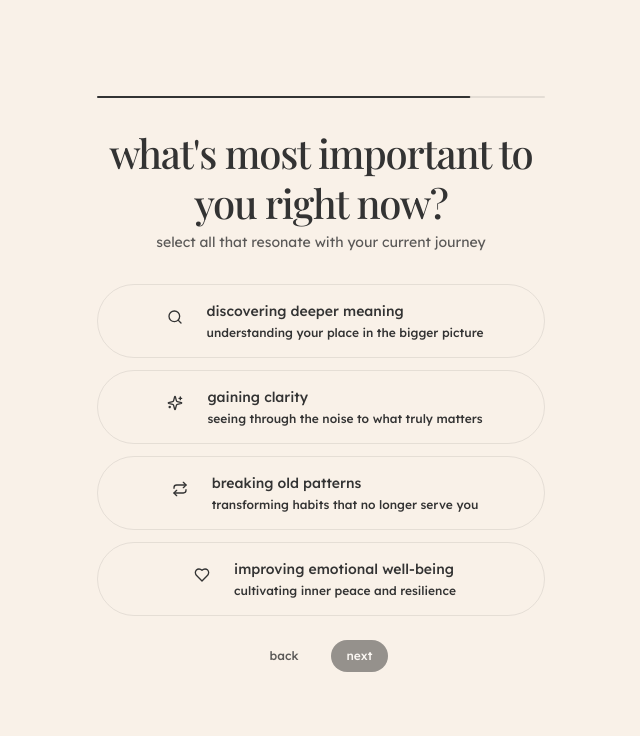
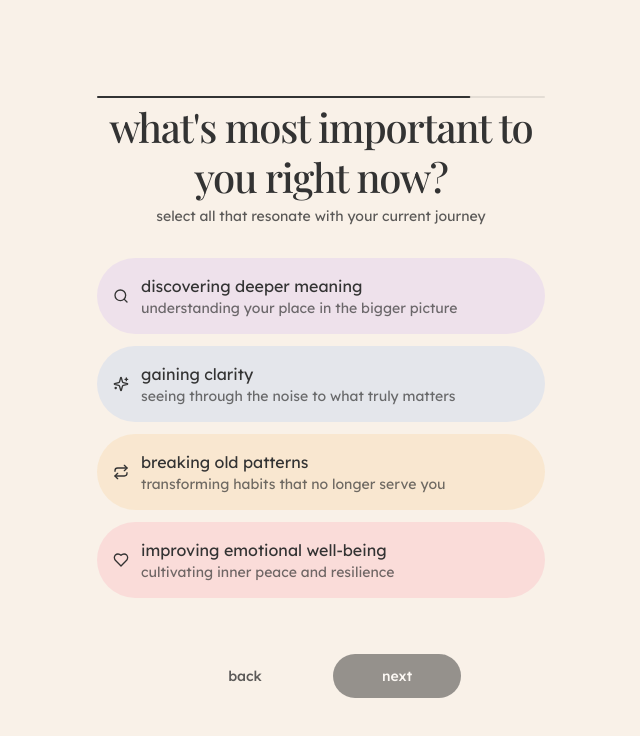
Before and after one commit to lolrazh/sage-mvp, a Next.js app: page /onboarding/5 in a window 1280 px wide. Shown: the top 736 px of the page, without its empty margins (319-959 px from the left). Built offline with nearby package versions, Linux system fonts and the light colour scheme; a web font is replaced by a local one.

Commit message:
major onboarding fix

```diff
--- a/src/app/onboarding/3/page.tsx
+++ b/src/app/onboarding/3/page.tsx
@@ -47,10 +47,10 @@ export default function OnboardingMood() {
               key={id}
               onClick={() => handleSelect(id)}
               className={`
-                relative p-4 rounded-full text-center transition-all
+                relative p-4 rounded-full text-center transition-all ${color}
                 ${stepData.mood === id
-                  ? "bg-foreground text-background scale-110"
-                  : `${color} hover:scale-105`}
+                  ? "border border-[#333333]/50"
+                  : "hover:scale-105"}
               `}
               initial={{ opacity: 0, y: 20 }}
               animate={{ opacity: 1, y: 0 }}
@@ -60,15 +60,7 @@ export default function OnboardingMood() {
                 y: { type: "spring", stiffness: 300, damping: 20 }
               }}
             >
-              {/* Selection indicator */}
-              {stepData.mood === id && (
-                <motion.div
-                  layoutId="mood-selection"
-                  className="absolute inset-0 rounded-full bg-foreground -z-10"
-                  transition={{ type: "spring", bounce: 0.2, duration: 0.6 }}
-                />
-              )}
-              <span className="relative z-10 text-base">{label}</span>
+              <span className="text-base">{label}</span>
             </motion.button>
           ))}
         </div>
--- a/src/app/onboarding/4/page.tsx
+++ b/src/app/onboarding/4/page.tsx
@@ -14,28 +14,28 @@ const environments = [
     label: "cozy evening alone",
     description: "quiet reflection, soft lighting, peaceful solitude",
     icon: Moon,
-    gradient: "from-indigo-500/5 to-purple-500/5"
+    color: "bg-indigo-500/10"
   },
   {
     id: "social",
     label: "lively gathering with friends",
     description: "shared laughter, warm connections, social energy",
     icon: Users,
-    gradient: "from-orange-500/5 to-pink-500/5"
+    color: "bg-orange-500/10"
   },
   {
     id: "exploring",
     label: "exploring something new alone",
     description: "curiosity-driven, independent discovery, learning",
     icon: Compass,
-    gradient: "from-cyan-500/5 to-blue-500/5"
+    color: "bg-cyan-500/10"
   },
   {
     id: "nature",
     label: "being in nature",
     description: "natural rhythms, open spaces, grounding presence",
     icon: Trees,
-    gradient: "from-green-500/5 to-emerald-500/5"
+    color: "bg-green-500/10"
   }
 ];
 
@@ -60,49 +60,30 @@ export default function OnboardingEnvironment() {
     >
       <div className="space-y-10">
         {/* Environment cards */}
-        <div className="grid grid-cols-1 gap-4">
-          {environments.map(({ id, label, description, icon: Icon, gradient }) => (
+        <div className="grid grid-cols-1 gap-3">
+          {environments.map(({ id, label, description, icon: Icon, color }) => (
             <motion.button
               key={id}
               onClick={() => handleSelect(id)}
               className={`
-                relative p-6 rounded-xl text-left transition-all
+                relative p-4 rounded-full text-left transition-all ${color}
                 ${stepData.environment === id
-                  ? "bg-foreground text-background"
-                  : `bg-gradient-to-br ${gradient} hover:ring-1 hover:ring-foreground/10`}
+                  ? "border border-[#333333]/50"
+                  : "hover:scale-105"}
               `}
               initial={{ opacity: 0, y: 20 }}
               animate={{ opacity: 1, y: 0 }}
-              whileHover={{ scale: 1.02 }}
-              whileTap={{ scale: 0.98 }}
+              whileHover={{ y: -2 }}
+              whileTap={{ scale: 0.95 }}
+              transition={{
+                y: { type: "spring", stiffness: 300, damping: 20 }
+              }}
             >
-              {/* Selection indicator */}
-              {stepData.environment === id && (
-                <motion.div
-                  layoutId="environment-selection"
-                  className="absolute inset-0 rounded-xl bg-foreground -z-10"
-                  transition={{ type: "spring", bounce: 0.2, duration: 0.6 }}
-                />
-              )}
-
-              <div className="relative z-10 flex items-start gap-4">
-                <div className={`
-                  p-2 rounded-lg
-                  ${stepData.environment === id
-                    ? "bg-background/10"
-                    : "bg-foreground/5"}
-                `}>
-                  <Icon className="w-5 h-5" />
-                </div>
-                <div className="space-y-1">
-                  <div className="text-base font-medium">{label}</div>
-                  <div className={`text-sm ${
-                    stepData.environment === id
-                      ? "text-background/70"
-                      : "text-muted-foreground"
-                  }`}>
-                    {description}
-                  </div>
+              <div className="flex items-center gap-3">
+                <Icon className="w-4 h-4 shrink-0" />
+                <div className="min-w-0">
+                  <div className="text-base truncate">{label}</div>
+                  <div className="text-sm text-[#333333]/70 truncate">{description}</div>
                 </div>
               </div>
             </motion.button>
--- a/src/app/onboarding/5/page.tsx
+++ b/src/app/onboarding/5/page.tsx
@@ -14,28 +14,28 @@ const aspirations = [
     label: "discovering deeper meaning",
     description: "understanding your place in the bigger picture",
     icon: Search,
-    gradient: "from-violet-500/5 to-purple-500/5"
+    color: "bg-violet-500/10"
   },
   {
     id: "clarity",
     label: "gaining clarity",
     description: "seeing through the noise to what truly matters",
     icon: Sparkles,
-    gradient: "from-blue-500/5 to-cyan-500/5"
+    color: "bg-blue-500/10"
   },
   {
     id: "patterns",
     label: "breaking old patterns",
     description: "transforming habits that no longer serve you",
     icon: Repeat,
-    gradient: "from-amber-500/5 to-orange-500/5"
+    color: "bg-amber-500/10"
   },
   {
     id: "wellbeing",
     label: "improving emotional well-being",
     description: "cultivating inner peace and resilience",
     icon: Heart,
-    gradient: "from-rose-500/5 to-pink-500/5"
+    color: "bg-rose-500/10"
   }
 ];
 
@@ -62,52 +62,52 @@ export default function OnboardingAspirations() {
       title="what's most important to you right now?"
       subtitle="select all that resonate with your current journey"
     >
-      <div className="flex-1 flex flex-col justify-between">
+      <div className="space-y-10">
         {/* Aspiration cards */}
         <div className="grid grid-cols-1 gap-3">
-          {aspirations.map(({ id, label, description, icon: Icon }) => {
+          {aspirations.map(({ id, label, description, icon: Icon, color }) => {
             const isSelected = selectedAspirations.includes(id);
             return (
-              <Button
+              <motion.button
                 key={id}
                 onClick={() => handleSelect(id)}
-                variant={isSelected ? "selected" : "outline"}
-                className="flex items-start gap-4 h-auto p-4 text-left"
+                className={`
+                  relative p-4 rounded-full text-left transition-all ${color}
+                  ${isSelected ? "border border-[#333333]/50" : "hover:scale-105"}
+                `}
+                initial={{ opacity: 0, y: 20 }}
+                animate={{ opacity: 1, y: 0 }}
+                whileHover={{ y: -2 }}
+                whileTap={{ scale: 0.95 }}
+                transition={{
+                  y: { type: "spring", stiffness: 300, damping: 20 }
+                }}
               >
-                <div className={`
-                  p-2 rounded-lg
-                  ${isSelected
-                    ? "bg-background/10"
-                    : "bg-foreground/5"}
-                `}>
-                  <Icon className="w-4 h-4" />
-                </div>
-                <div className="space-y-1">
-                  <div className="text-sm font-medium">{label}</div>
-                  <div className={`text-xs ${
-                    isSelected
-                      ? "text-background/70"
-                      : "text-muted-foreground"
-                  }`}>
-                    {description}
+                <div className="flex items-center gap-3">
+                  <Icon className="w-4 h-4 shrink-0" />
+                  <div className="min-w-0">
+                    <div className="text-base truncate">{label}</div>
+                    <div className="text-sm text-[#333333]/70 truncate">{description}</div>
                   </div>
                 </div>
-              </Button>
+              </motion.button>
             );
           })}
         </div>
 
         {/* Navigation */}
-        <div className="flex justify-center gap-4 pt-6">
+        <div className="flex justify-center gap-6 pt-4">
           <Button
             asChild
             variant="ghost"
-            size="sm"
+            size="lg"
+            className="w-32 transition-opacity hover:opacity-70"
           >
             <Link href="/onboarding/4">back</Link>
           </Button>
           <Button
-            size="sm"
+            size="lg"
+            className="w-32 transition-all duration-300"
             disabled={selectedAspirations.length === 0}
             onClick={handleNext}
           >
--- a/src/app/page.tsx
+++ b/src/app/page.tsx
@@ -6,7 +6,7 @@ export default function LandingPage() {
     <main className="flex min-h-screen flex-col items-center justify-center bg-gradient-to-br from-muted via-background to-muted p-24">
       <div className="flex flex-col items-center space-y-8 text-center">
         {/* Simple text logo for now, can be replaced with an SVG later */}
-        <h1 className="text-5xl font-serif lowercase tracking-tight text-foreground">
+        <h1 className="text-5xl font-serif font-medium lowercase tracking-tight text-foreground">
           sage
         </h1>
         <p className="text-muted-foreground max-w-sm">
```
Also changed, not shown: src/app/onboarding/6/page.tsx (+7 -34 lines).
